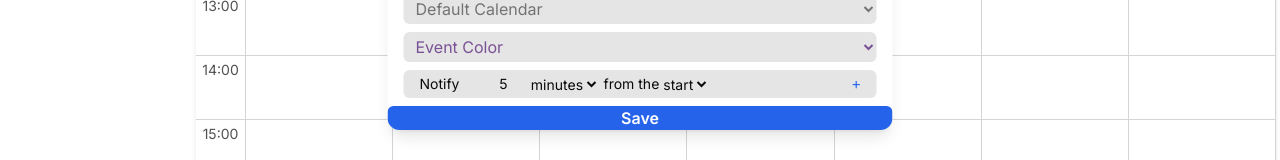
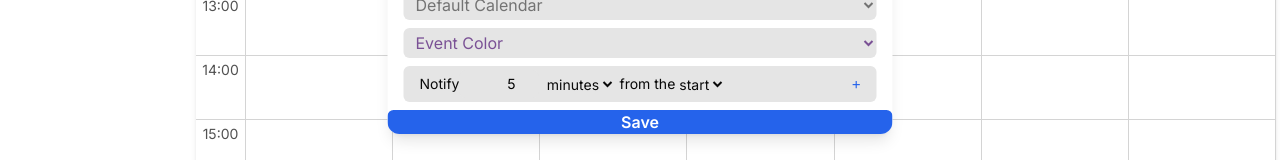
Before and after one commit to lucasduartesobreira/CalendarForge, a Next.js app: page / in a window 1280 px wide. Both pictures are taken after a click on the button "Create Event". Shown: the part 423-583 px from the top of the page. Built offline with nearby package versions, Linux system fonts and the light colour scheme.

Commit message:
refactor(events): use InputText on notification form

```diff
--- a/components/notifications-create-form/createNotificationForm.tsx
+++ b/components/notifications-create-form/createNotificationForm.tsx
@@ -1,5 +1,6 @@
 import { EventNotification } from "@/services/events/events";
 import { useState } from "react";
+import { InputText } from "../shared/forms/forms";
 
 export const NewEventNotificationForm = ({
   onSubmit,
@@ -15,12 +16,12 @@ export const NewEventNotificationForm = ({
     <div className="px-2 w-full flex flex-nowrap gap-1 justify-start text-text-primary text-sm">
       <label className="flex flex-nowrap whitespace-nowrap items-center">
         Notify
-        <input
+        <InputText
           value={newNotification.time}
           type="number"
           min="1"
           max="60"
-          className="text-right bg-neutral-200"
+          className="text-right"
           onChange={(e) => {
             newNotification.time = Number(e.currentTarget.value);
             setNewNotification({ ...newNotification });
@@ -33,7 +34,7 @@ export const NewEventNotificationForm = ({
           newNotification.timescale = e.currentTarget.value as any;
           setNewNotification({ ...newNotification });
         }}
-        className="text-center bg-neutral-200"
+        className="text-center bg-neutral-200 items-center"
       >
         <option value={"minutes"}>minutes</option>
         <option value={"hours"}>hours</option>
--- a/components/notifications-update-form/eventNotificationsForm.tsx
+++ b/components/notifications-update-form/eventNotificationsForm.tsx
@@ -1,5 +1,6 @@
 import { EventNotification } from "@/services/events/events";
 import React from "react";
+import { InputButtons, InputText } from "../shared/forms/forms";
 
 const initialNotification: EventNotification = {
   from: "start",
@@ -25,7 +26,7 @@ const UpdateNotificationForm = ({
     <div className="px-2 w-full flex flex-nowrap gap-1 justify-start text-black text-sm">
       <label className="flex flex-nowrap whitespace-nowrap items-center">
         Notify
-        <input
+        <InputText
           value={notification.time}
           type="number"
           min="1"
--- a/components/shared/forms/forms.tsx
+++ b/components/shared/forms/forms.tsx
@@ -136,9 +136,7 @@ const DeleteButton = ({
         onDelete();
         setOpen(false);
       }}
-    >
-      Delete
-    </button>
+    />
   );
 };
 
```
